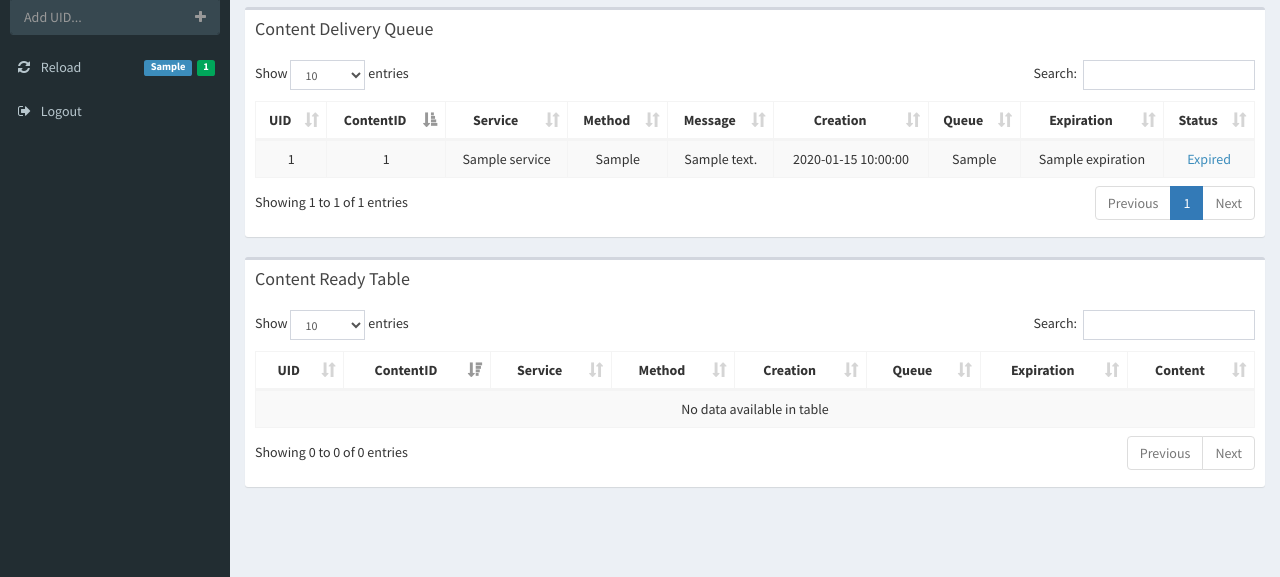
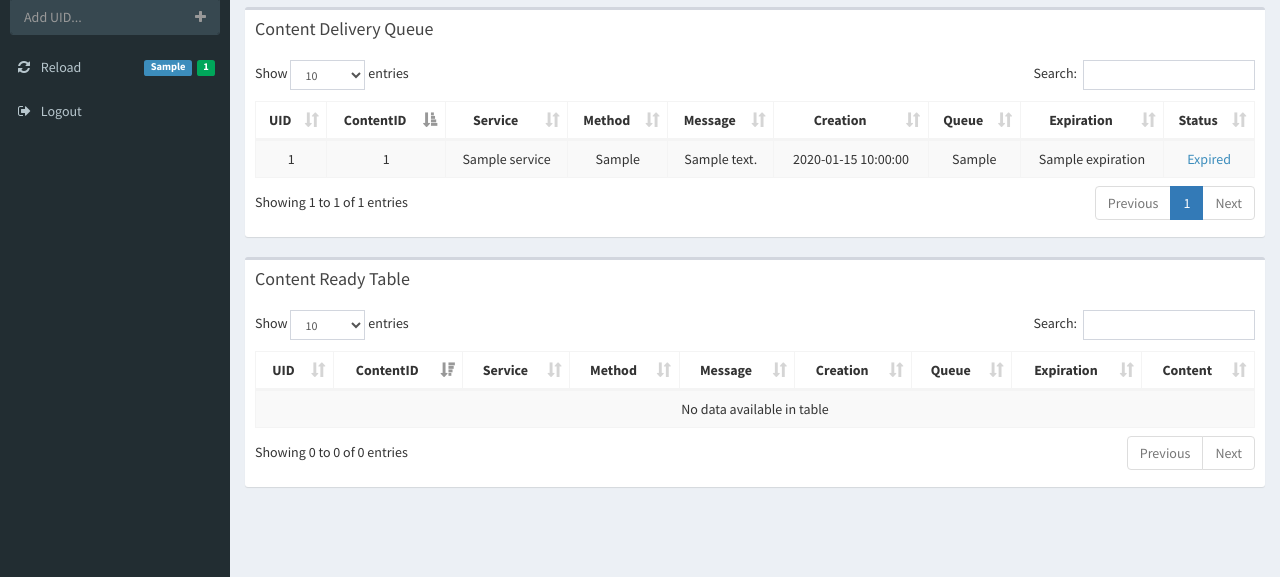
Before and after one commit to arturgontijo/content-server, a Python web app: template content_server/templates/dashboard.html in a window 1280 px wide. Shown: the part 99-676 px from the top of the page. Run offline with Jinja, Linux system fonts and the light colour scheme; the template is opened without the code that fills it: most values are stand-ins (such as "Sample title", 1, 10 or a date in 2020).

Commit message:
Adding Message field.

```diff
--- a/content_server/templates/dashboard.html
+++ b/content_server/templates/dashboard.html
@@ -101,6 +101,7 @@
                 <th class="text-center">ContentID</th>
                 <th class="text-center">Service</th>
                 <th class="text-center">Method</th>
+                <th class="text-center">Message</th>
                 <th class="text-center">Creation</th>
                 <th class="text-center">Queue</th>
                 <th class="text-center">Expiration</th>
@@ -118,6 +119,7 @@
                       <td class="text-center">{{ item["content_id"] }}</td>
                       <td class="text-center">{{ item["service"] }}</td>
                       <td class="text-center">{{ item["rpc_method"] }}</td>
+                      <td class="text-center">{{ item["message"] }}</td>
                       <td class="text-center">{{ item["date"] }}</td>
                       <td class="text-center">{{ item["queue_pos"] }}</td>
                       <td class="text-center">{{ item["expiration"] }}</td>
```
